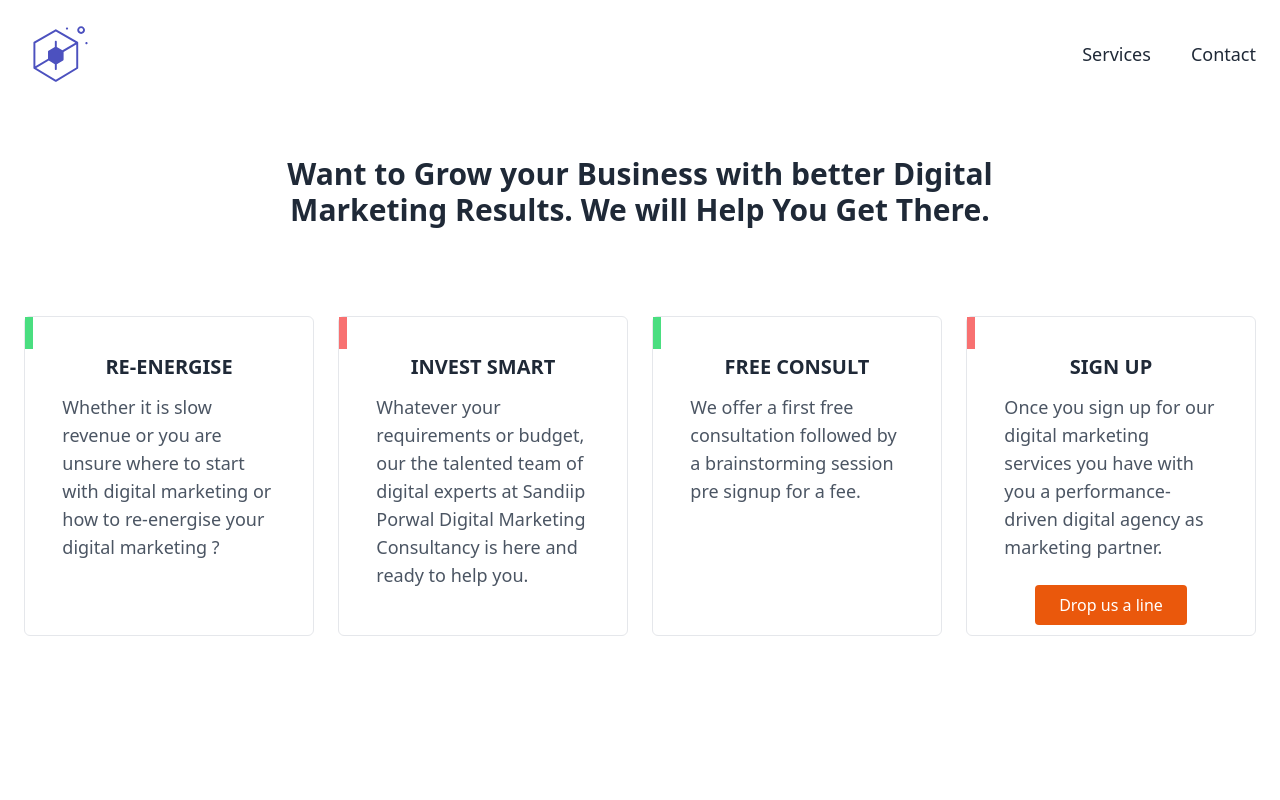
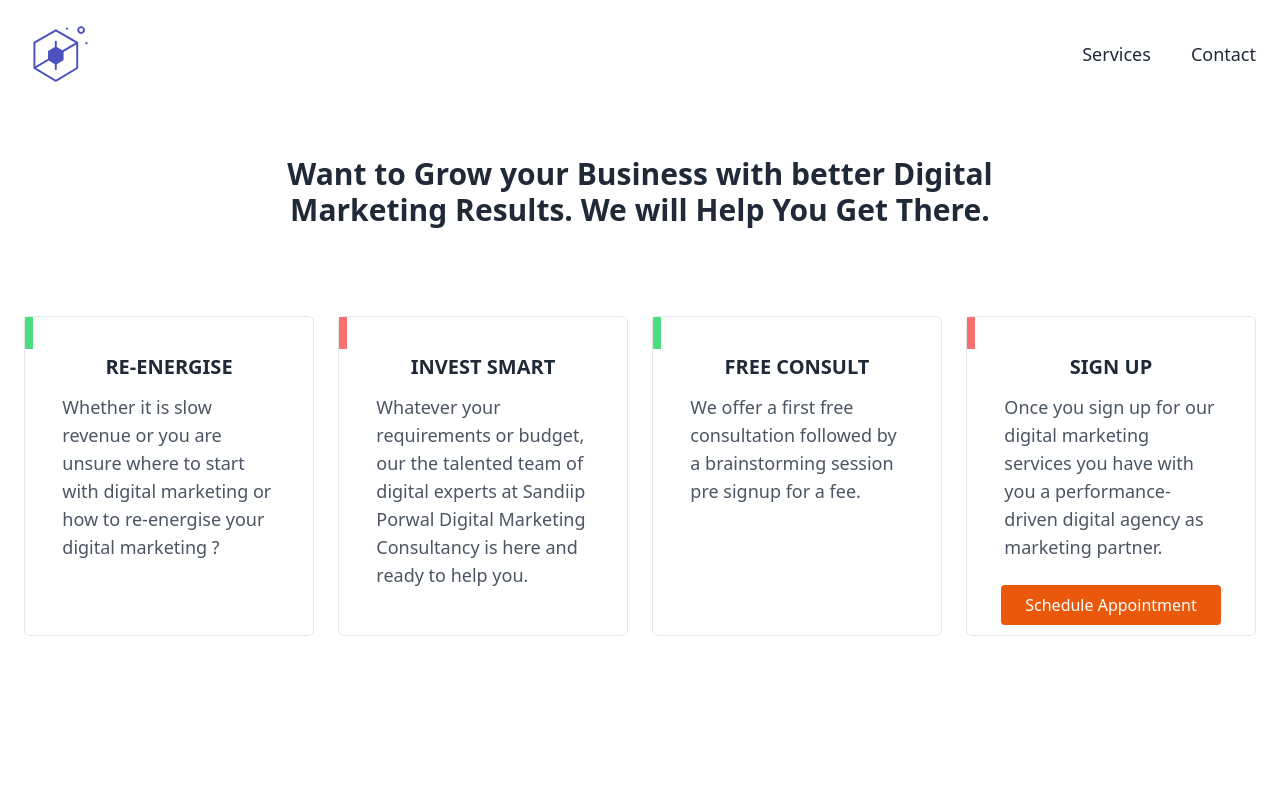
Before and after one commit to waheed-dev/marketing-web, a Next.js app: page /contact in a window 1280 px wide. Shown: the top 800 px of the page. Built offline with nearby package versions, Linux system fonts and the light colour scheme.

Commit message:
chaged button

```diff
--- a/pages/contact.jsx
+++ b/pages/contact.jsx
@@ -30,7 +30,7 @@ const Contact = () => {
                       <div className={'bg-red-400 h-8 w-2 absolute mr-96 ml-12  md:mr-96 md:ml-11 lg:mr-80 lg:ml-10'}></div>
                       <p className="text-xl mt-10 font-semibold leading-5 text-center text-gray-800">SIGN UP</p>
                       <p className="text-gray-600 font-normal leading-7 text-left text-lg sm:text-lg mt-4 lg:w-8/10 sm:w-10/12">Once you sign up for our digital marketing services you have with you a performance-driven digital agency as marketing partner.</p>
-              <button className=" hover:opacity-90 text-base font-normal bg-custom-1 rounded f-m-m md:py-2 py-2 px-2 mt-6 md:px-6 foucus:outline-none text-white">Drop us a line</button>
+              <button className=" hover:opacity-90 text-base font-normal bg-custom-1 rounded f-m-m md:py-2 py-2 px-2 mt-6 md:px-6 foucus:outline-none text-white">Schedule Appointment</button>
                   </div>
               </div>
           </div>
```
